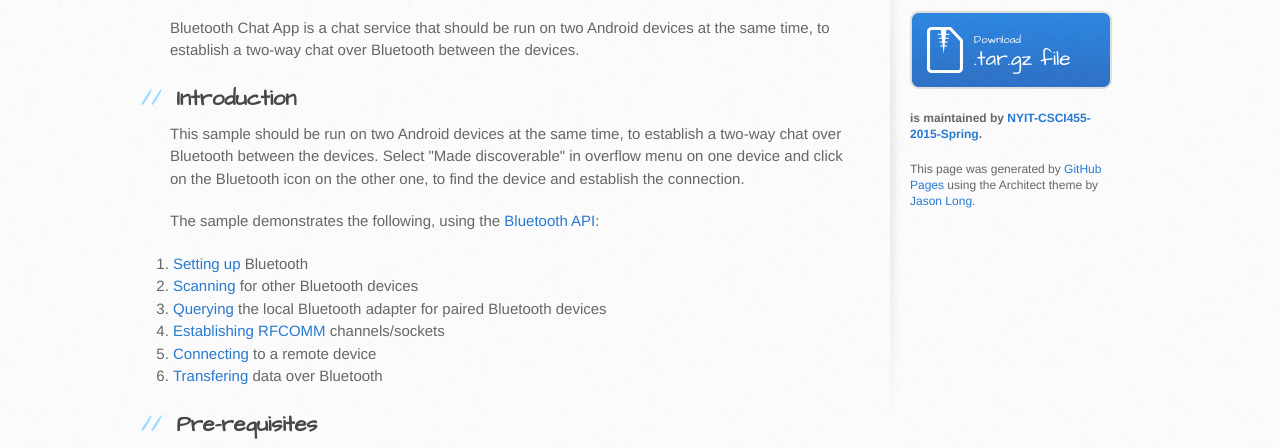
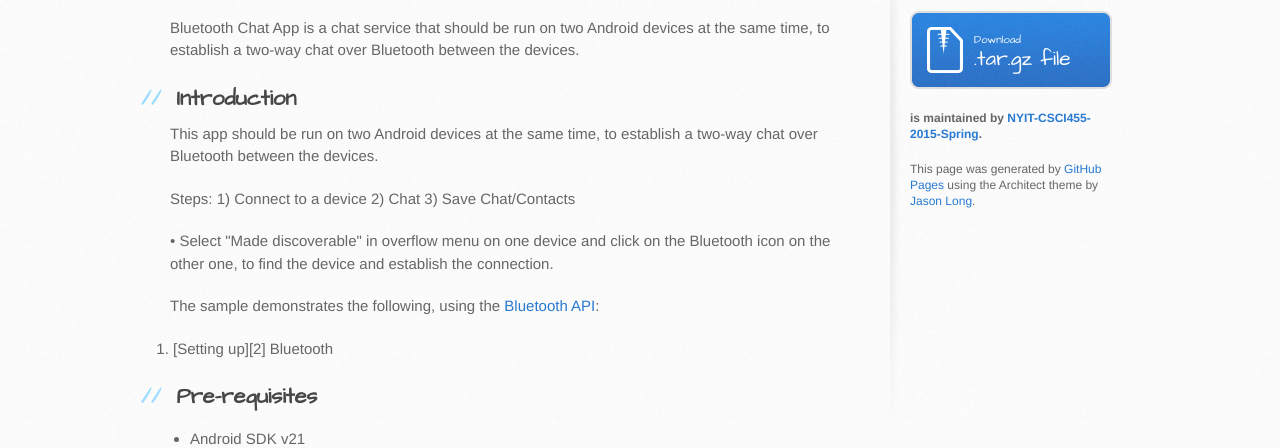
Before and after one commit to NYIT-CSCI455-2015-Spring/BluetoothChat, a plain HTML site: page index.html in a window 1280 px wide. Shown: the part 321-769 px from the top of the page. Drawn offline with Linux system fonts and the light colour scheme.

```diff
--- a/index.html
+++ b/index.html
@@ -38,25 +38,21 @@
 <h2>
 <a id="introduction" class="anchor" href="#introduction" aria-hidden="true"><span class="octicon octicon-link"></span></a>Introduction</h2>
 
-<p>This sample should be run on two Android devices at the same time, to establish a two-way chat over
-Bluetooth between the devices. Select "Made discoverable" in overflow menu on one device and click
+<p>This app should be run on two Android devices at the same time, to establish a two-way chat over
+Bluetooth between the devices.</p>
+
+<p>Steps:
+1) Connect to a device
+2) Chat
+3) Save Chat/Contacts</p>
+
+<p>• Select "Made discoverable" in overflow menu on one device and click
 on the Bluetooth icon on the other one, to find the device and establish the connection.</p>
 
 <p>The sample demonstrates the following, using the <a href="http://developer.android.com/guide/topics/connectivity/bluetooth.html">Bluetooth API</a>:</p>
 
 <ol>
-<li>
-<a href="http://developer.android.com/guide/topics/connectivity/bluetooth.html#Permissions">Setting up</a> Bluetooth</li>
-<li>
-<a href="http://developer.android.com/guide/topics/connectivity/bluetooth.html#FindingDevices">Scanning</a> for other Bluetooth devices</li>
-<li>
-<a href="http://developer.android.com/guide/topics/connectivity/bluetooth.html#QueryingPairedDevices">Querying</a> the local Bluetooth adapter for paired Bluetooth devices</li>
-<li>
-<a href="http://developer.android.com/guide/topics/connectivity/bluetooth.html#ConnectingDevices">Establishing RFCOMM</a> channels/sockets</li>
-<li>
-<a href="http://developer.android.com/guide/topics/connectivity/bluetooth.html#ConnectingAsAClient">Connecting</a> to a remote device</li>
-<li>
-<a href="http://developer.android.com/guide/topics/connectivity/bluetooth.html#ManagingAConnection">Transfering</a> data over Bluetooth</li>
+<li>[Setting up][2] Bluetooth</li>
 </ol>
 
 <h2>
```
Also changed, not shown: params.json (+1 -1 lines).
